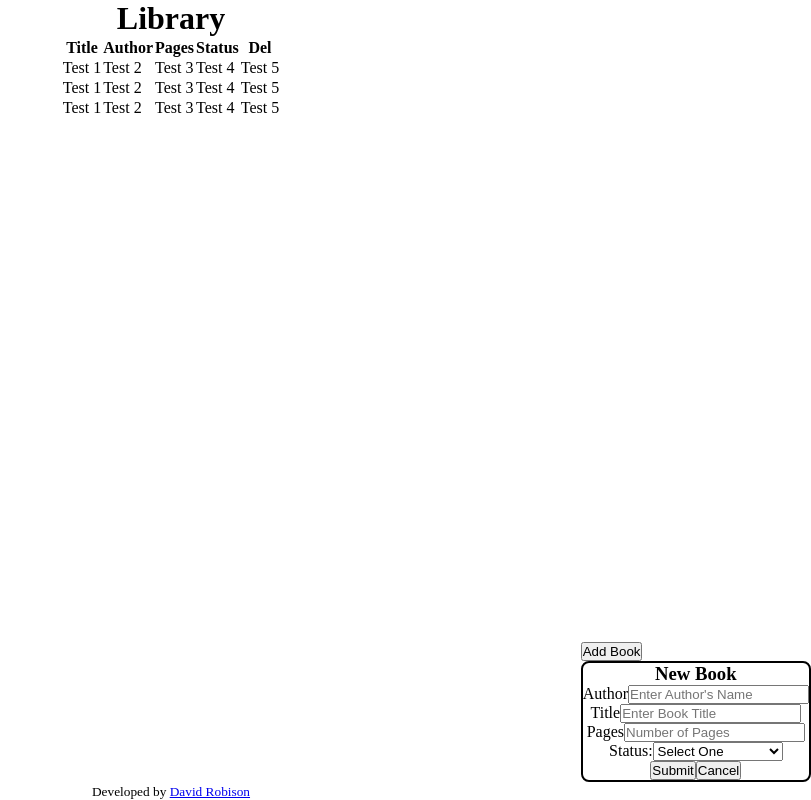
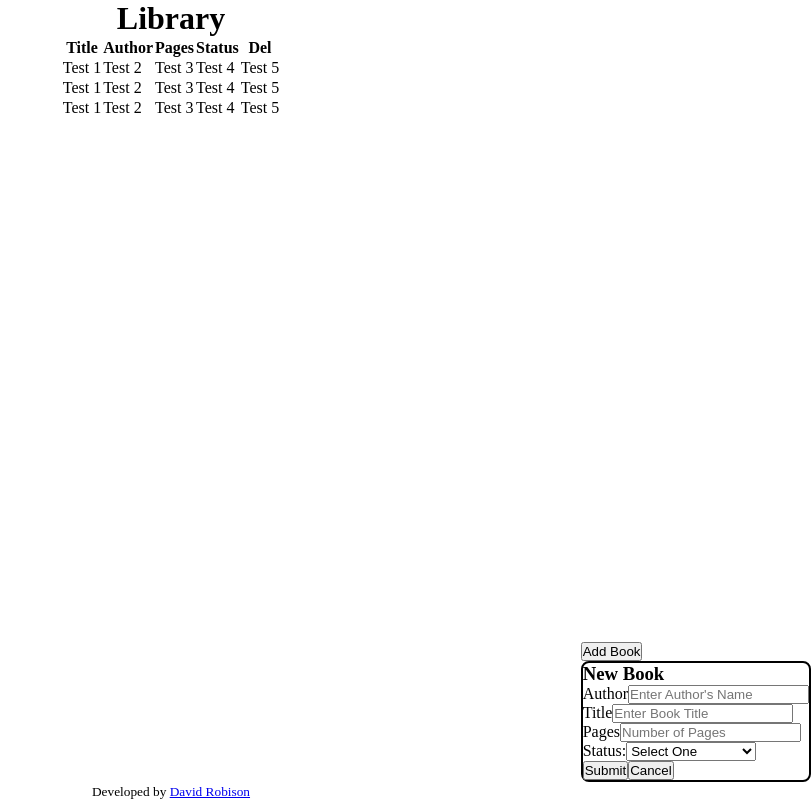
Before and after one commit to robisonwebdev/library-react, a React (Create React App) app: page / in a window 1280 px wide. Shown: the whole page, without its empty margins (469-1280 px from the left). Built offline with nearby package versions, Linux system fonts and the light colour scheme.

Commit message:
changed form ID to bookForm. Gave div an ID of addBookForm

```diff
--- a/src/components/AddBookForm.js
+++ b/src/components/AddBookForm.js
@@ -5,8 +5,8 @@ import BookFormSelect from './BookFormSelect';
 
 const AddBookForm = () => {
     return (
-        <div>
-            <form id='addBookForm'>
+        <div id='addBookForm'>
+            <form id='bookForm'>
                 <h3>New Book</h3>
 
                 <BookFormInputs label={'Author'} type={'text'} name={'authorInput'} placeholder={"Enter Author's Name"} />
```
